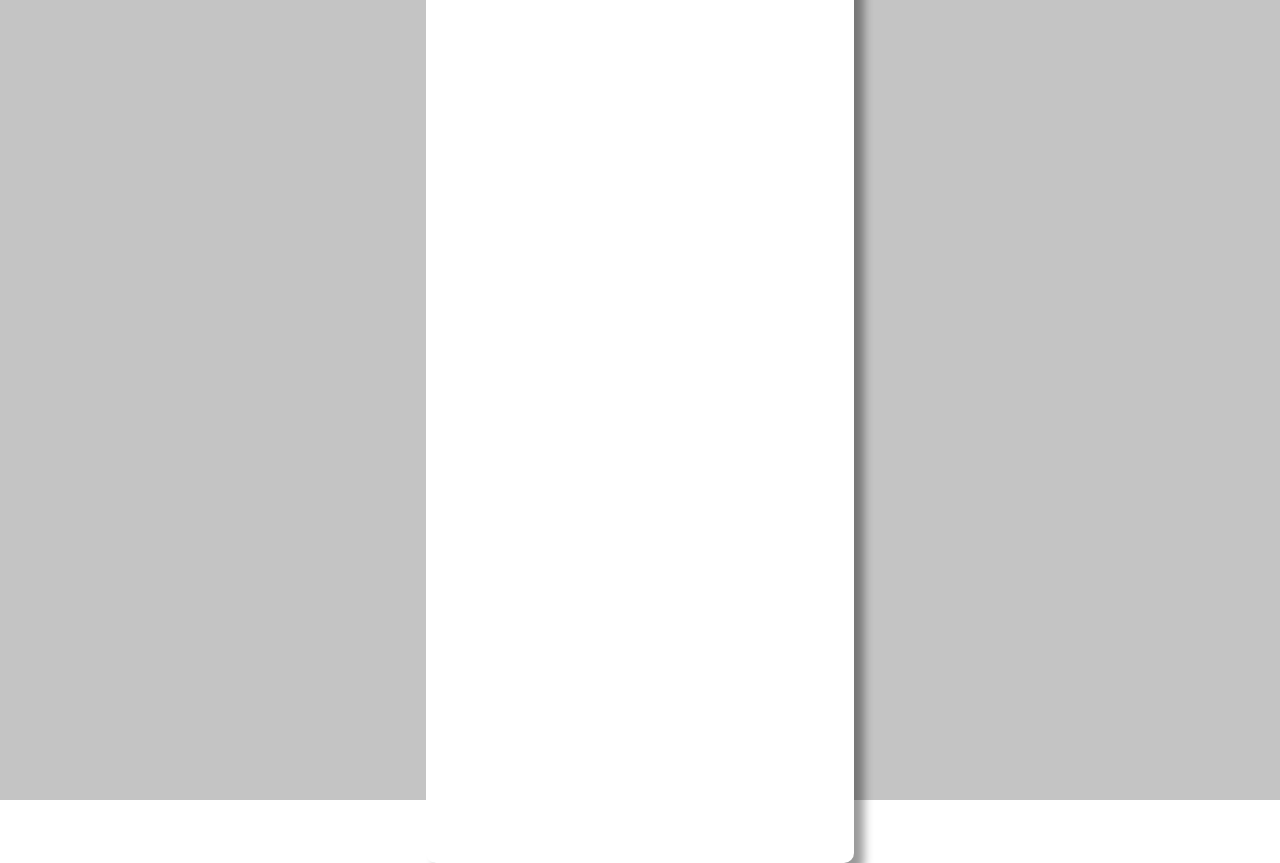
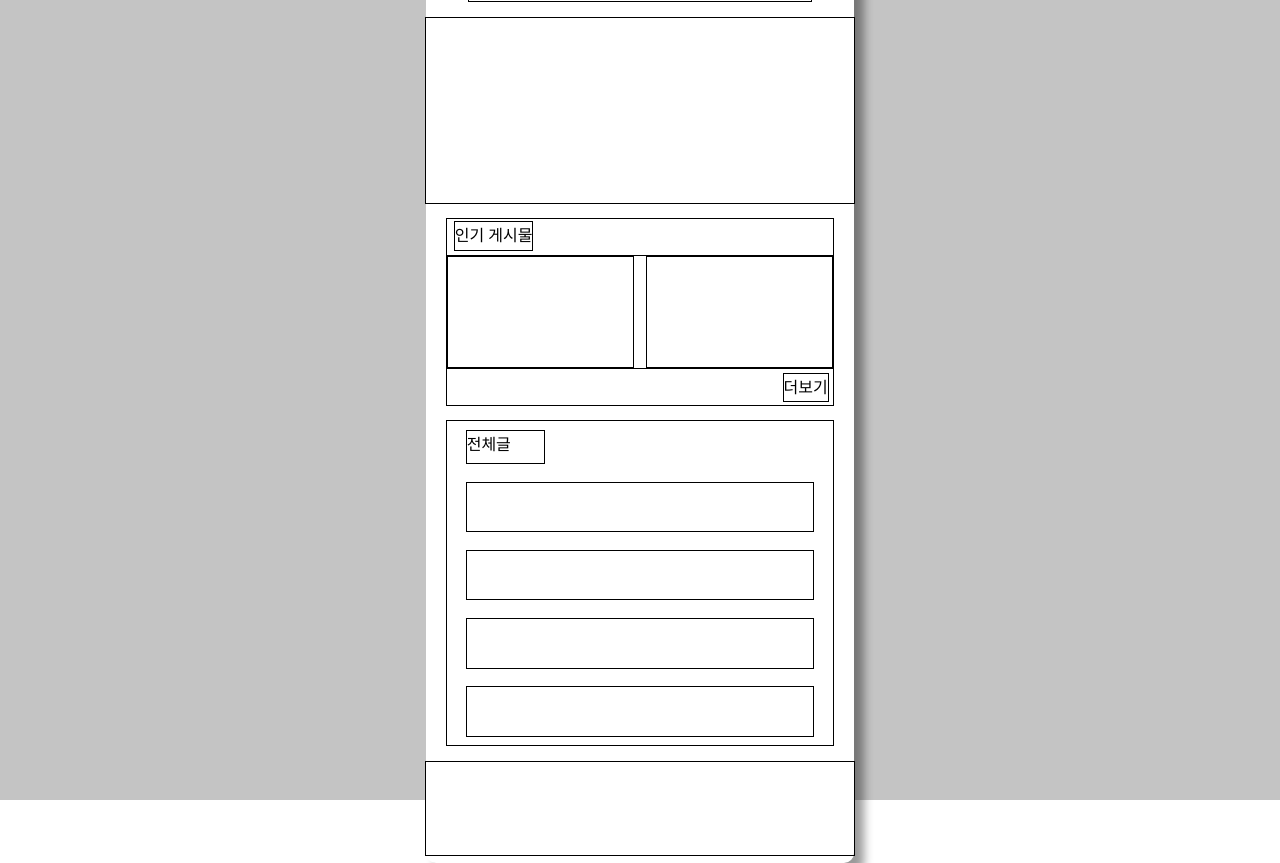
Before and after one commit to Lsohee/cocktail_mobile_19_220406, a plain HTML site: page index.html in a window 1280 px wide. Drawn offline with Linux system fonts and the light colour scheme.

Commit message:
뼈대 + 내용 -> gray scale 세세한 모양

```diff
--- a/css/style.css
+++ b/css/style.css
@@ -0,0 +1,103 @@
+
+.root{
+  display:flex;
+  align-items: center;
+  flex-direction: column;
+  justify-content: space-around;
+}
+
+.root div{
+  border:1px solid black;
+}
+/* header */
+.root>div:nth-child(1){
+  width:80%;
+  height:6%;
+}
+
+
+
+
+/* slider */
+.root>div:nth-child(2){
+  width:100%;
+  height:20%;
+}
+
+
+/* best */
+.root>div:nth-child(3){
+  display: flex;
+  flex-direction: column;
+  justify-content: space-around;
+  align-items: center;
+  width:90%;
+  height:20%;
+}
+
+.root>div:nth-child(3)>div:nth-child(1){
+  width:fit-content;
+  height:15%;
+  position: relative;
+  left:-38%;
+}
+
+.root>div:nth-child(3)>div:nth-child(2){
+  width:100%;
+  height:60%;
+  display: flex;
+  justify-content: space-between;
+}
+
+
+.root>div:nth-child(3)>div:nth-child(2)>div{
+  width:48%;
+  height:99%;
+}
+
+
+
+
+
+
+.root>div:nth-child(3)>div:nth-child(3){
+  width:fit-content;
+  position: relative;
+  left:43%;
+  height:15%;
+  /* text-align: end; */
+}
+
+/* main */
+.root>div:nth-child(4){
+  width:90%;
+  height:35%;
+  display: flex;
+  flex-direction: column;
+  justify-content: space-around;
+  align-items: center;
+}
+
+.root>div:nth-child(4)>div:nth-child(1){
+  width:20%;
+  height:10%;
+  position: relative;
+  left:-35%;
+}
+
+
+
+.root>div:nth-child(4)>div:nth-child(n+2){
+  width:90%;
+  height:15%;
+
+}
+
+
+
+
+/* footer */
+.root>div:nth-child(5){
+  width:100%;
+  height:10%;
+}
--- a/index.html
+++ b/index.html
@@ -13,7 +13,44 @@
 
     <div class="root">
 
+      <div></div>
 
+
+
+      <div>
+      </div>
+
+
+
+      <div>
+        <div>
+          인기 게시물
+        </div>
+
+        <div>
+          <div></div>
+          <div></div>
+        </div>
+
+        <div>
+          더보기
+        </div>
+      </div>
+
+
+
+      <div>
+        <div>
+          전체글
+        </div>
+        <div></div>
+        <div></div>
+        <div></div>
+        <div></div>
+      </div>
+
+
+      <div></div>
 
 
 
```
